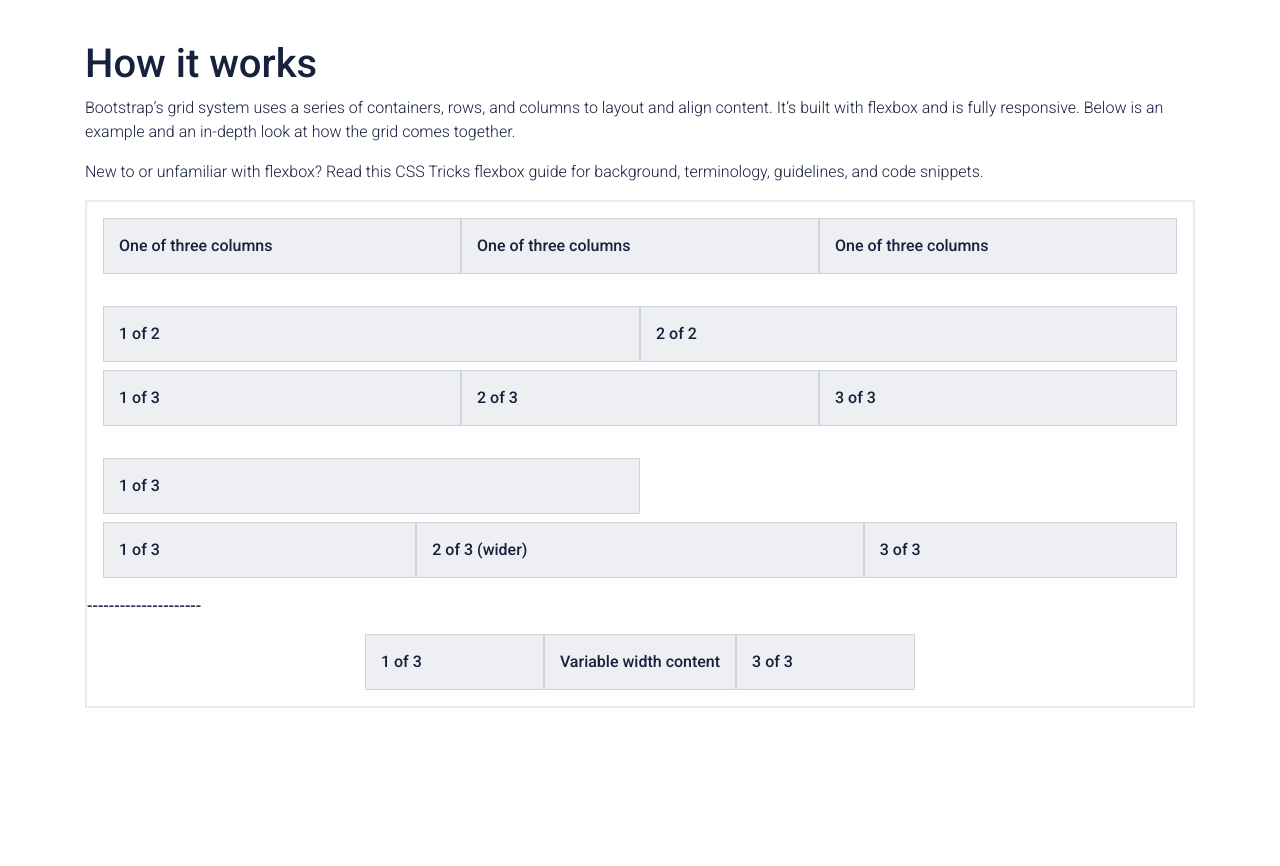
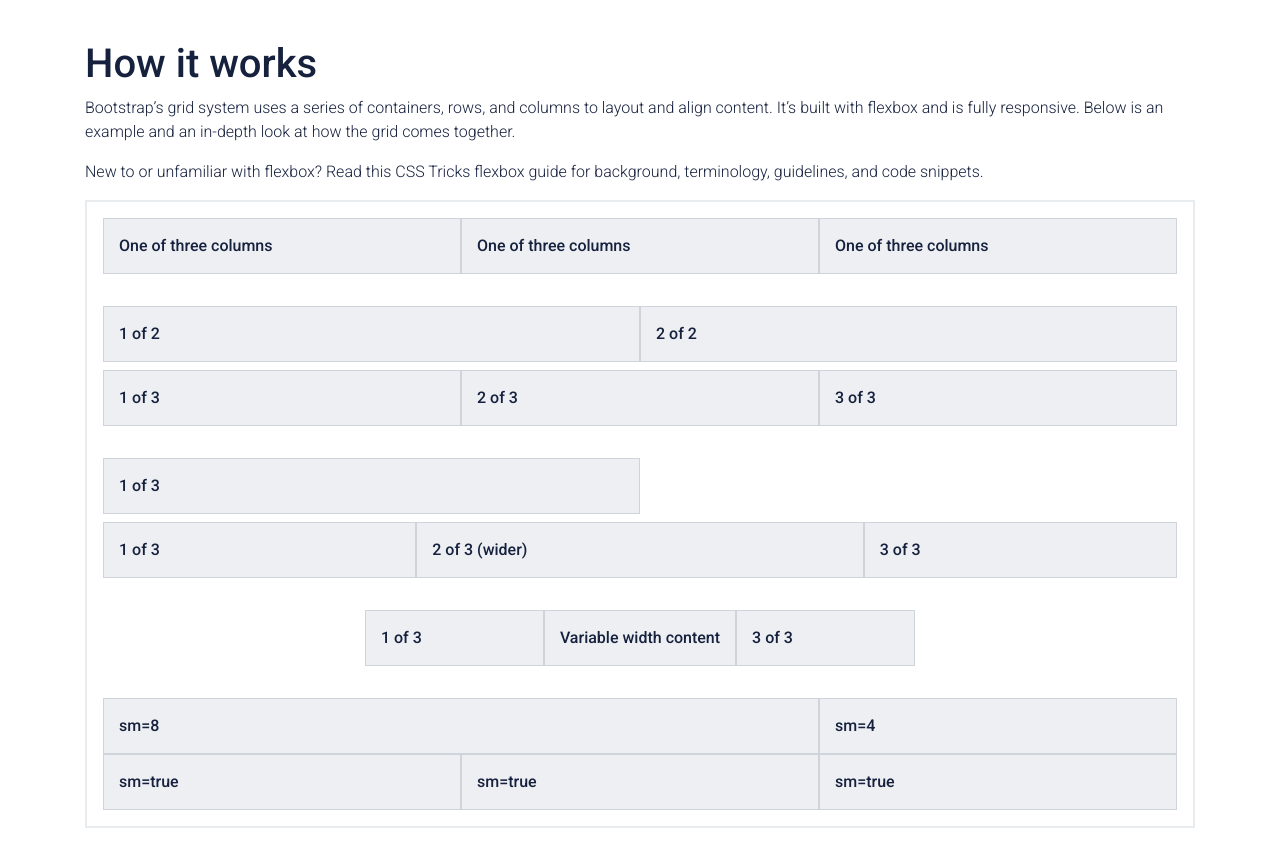
Before and after one commit to axelra-ag/lucky-react-starter, a React (Create React App) app: page /documentation in a window 1280 px wide. Shown: the top 866 px of the page. Before the commit the page ends 800 px from the top, so only its background shows below. Built offline with nearby package versions, Linux system fonts and the light colour scheme.

Commit message:
including boolean values for sm / md / lg / xl

```diff
--- a/src/UI/layout/grid/Col.ts
+++ b/src/UI/layout/grid/Col.ts
@@ -38,6 +38,14 @@ const getMediaQuery = (
   const breakPoint = getBreakPoint(sm, md, lg, xl);
   if (!breakPoint) return null;
   if (!sm && !md && !lg && !xl) return null;
+  if (
+    typeof sm === "boolean" ||
+    typeof md === "boolean" ||
+    typeof lg === "boolean" ||
+    typeof xl === "boolean"
+  ) {
+    return makeQuery(breakPoint)(SimpleCol);
+  }
   return makeQuery(breakPoint)(`
       flex: 0 0 ${getFlex((sm ? sm : md ? md : lg ? lg : xl) as ColAttribute)};
       max-width: ${getMaxWidth(
--- a/src/UI/layout/media-query/Mobile.ts
+++ b/src/UI/layout/media-query/Mobile.ts
@@ -1,3 +1,5 @@
+import {FlattenSimpleInterpolation} from "styled-components";
+
 export const SMALL_DEVICES_BREAK_POINT = 576;
 export const SMALL_DEVICES_MAX_WIDTH = 540;
 export const MEDIUM_DEVICES_BREAK_POINT = 768;
@@ -22,6 +24,6 @@ const breaks = {
 };
 
 export const makeQuery = (key: keyof typeof breaks) => {
-  return (style: TemplateStringsArray | string) =>
+  return (style: TemplateStringsArray | FlattenSimpleInterpolation | string) =>
     `@media only screen and (min-width: ${breaks[key]}px) { ${style} }`;
 };
--- a/src/components/docs/sections/HowItWorks.tsx
+++ b/src/components/docs/sections/HowItWorks.tsx
@@ -71,7 +71,6 @@ export const HowItWorks = () => {
             </Row>
           </Container>
         </SectionLayout>
-        ---------------------
         <SectionLayout>
           <Container>
             <Row justify="center">
@@ -85,6 +84,19 @@ export const HowItWorks = () => {
             </Row>
           </Container>
         </SectionLayout>
+        <SectionLayout>
+          <Container>
+            <Row>
+              <Column sm={8}>sm=8</Column>
+              <Column sm={4}>sm=4</Column>
+            </Row>
+            <Row>
+              <Column sm>sm=true</Column>
+              <Column sm>sm=true</Column>
+              <Column sm>sm=true</Column>
+            </Row>
+          </Container>
+        </SectionLayout>
       </SectionBox>
     </Flex>
   );
```
